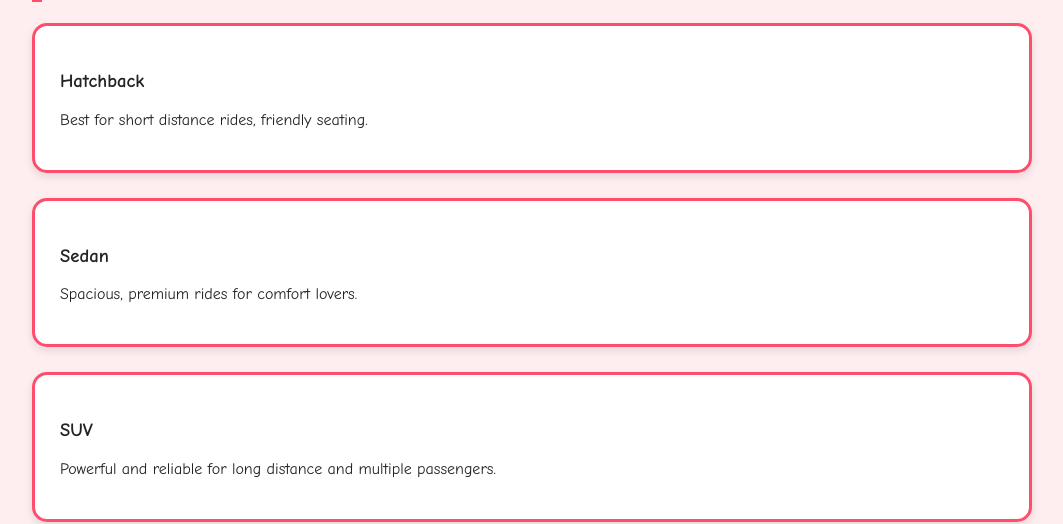
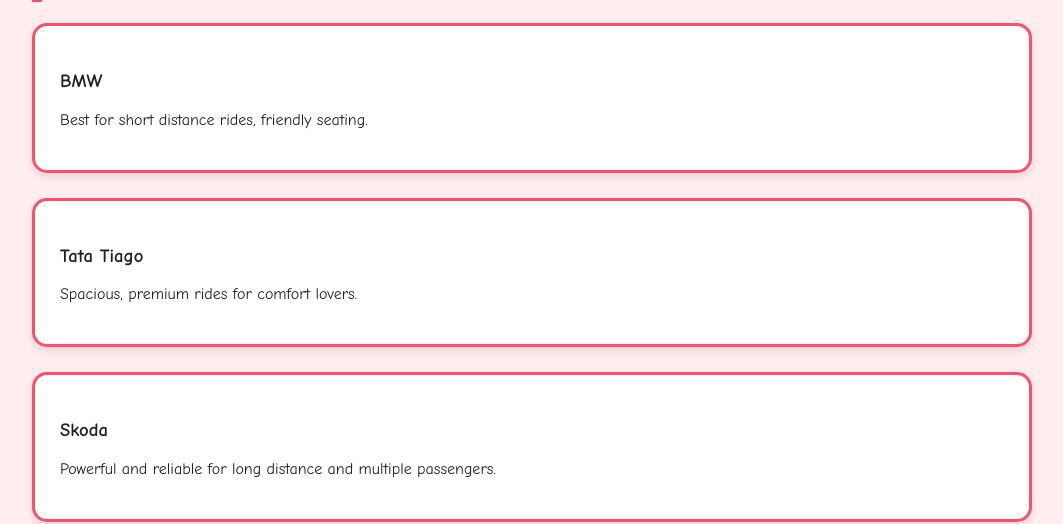
Before and after one commit to Jahnavi-Mogarala/JahnsRideSharing, a plain HTML site: page index.html in a window 1280 px wide. Shown: the part 581-1105 px from the top of the page, without its empty margins (108-1171 px from the left). Drawn offline with Linux system fonts and the light colour scheme.

Commit message:
Update index.html

```diff
--- a/index.html
+++ b/index.html
@@ -108,9 +108,9 @@
 
   <section id="cars">
     <h2>Cars</h2>
-    <div class="vehicle-card"><h3>Hatchback</h3><p>Best for short distance rides, friendly seating.</p></div>
-    <div class="vehicle-card"><h3>Sedan</h3><p>Spacious, premium rides for comfort lovers.</p></div>
-    <div class="vehicle-card"><h3>SUV</h3><p>Powerful and reliable for long distance and multiple passengers.</p></div>
+    <div class="vehicle-card"><h3>BMW</h3><p>Best for short distance rides, friendly seating.</p></div>
+    <div class="vehicle-card"><h3>Tata Tiago</h3><p>Spacious, premium rides for comfort lovers.</p></div>
+    <div class="vehicle-card"><h3>Skoda</h3><p>Powerful and reliable for long distance and multiple passengers.</p></div>
   </section>
 
   <section id="bikes">
```
